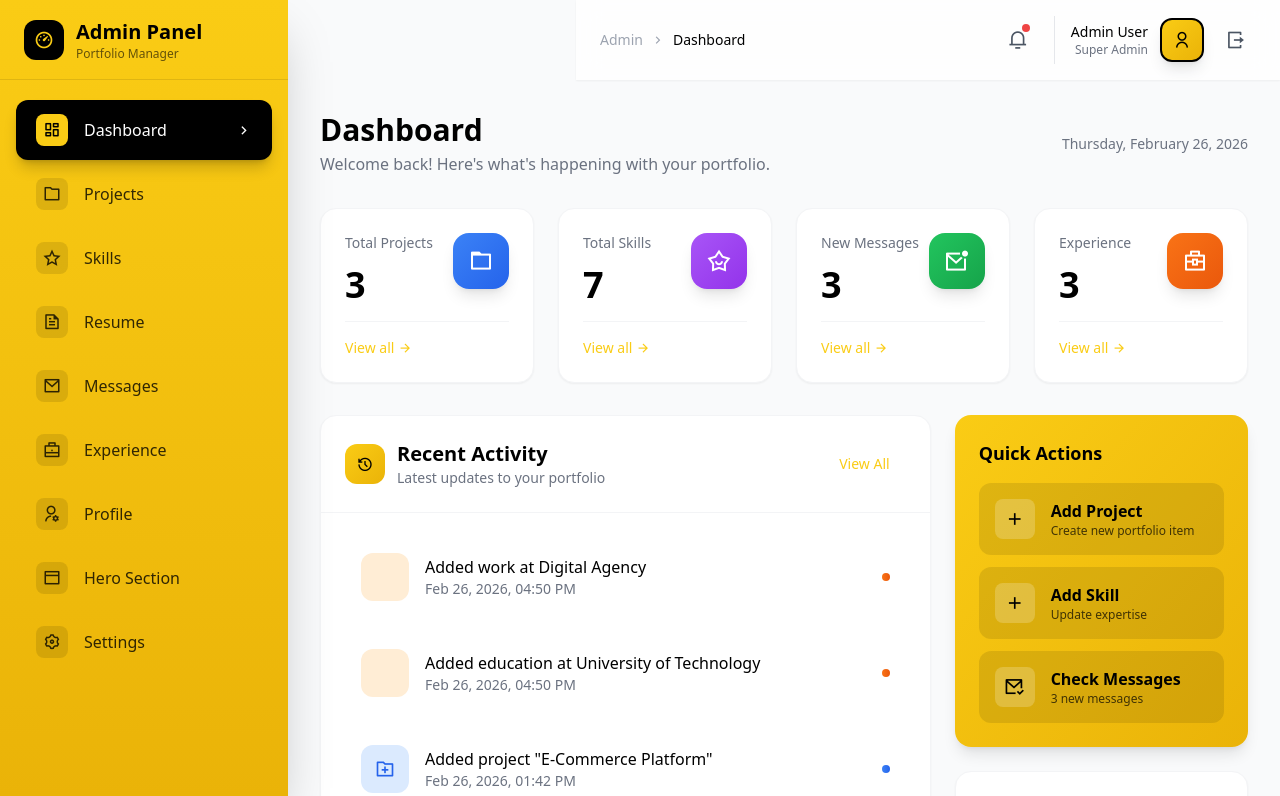
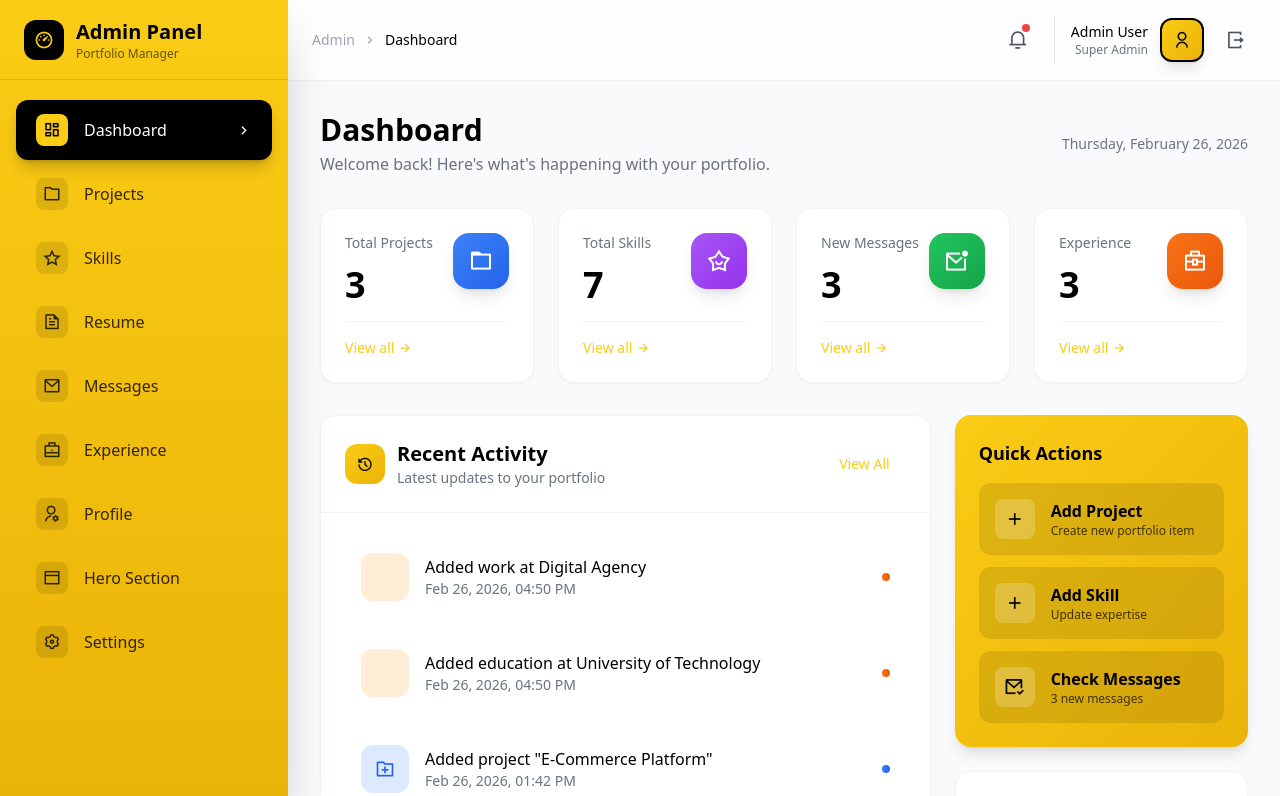
Before and after one commit to Farhanrangrez-dev/Portfolio_admin-panel, a React (Vite) app: page /admin/dashboard in a window 1280 px wide. Shown: the top 796 px of the page. Built offline with nearby package versions, Linux system fonts and the light colour scheme; sample sign-in values are in the browser's storage; some icons are missing.

Commit message:
last changse all code porfect is ok

```diff
--- a/src/components/MainLayout.jsx
+++ b/src/components/MainLayout.jsx
@@ -7,8 +7,8 @@ export default function MainLayout() {
   return (
     <div className="min-h-screen bg-gray-50">
       <Sidebar />
+        <Nevbar />
       <div className="lg:ml-72 flex flex-col min-h-screen">
-        <Nevbar />
         <main className="flex-1 p-4 sm:p-6 lg:p-8">
           <Outlet />
         </main>
--- a/src/features/Layouts/Nevbar.jsx
+++ b/src/features/Layouts/Nevbar.jsx
@@ -23,7 +23,7 @@ function Nevbar() {
   }, [location])
 
   return (
-    <header className="sticky top-0 z-30 px-4 sm:px-6 py-3 sm:py-4 transition-all duration-300 bg-white/80 backdrop-blur-md shadow-sm lg:ml-72">
+   <header className="sticky top-0 z-30 w-full px-4 sm:px-6 py-3 sm:py-4 transition-all duration-300 bg-white/80 backdrop-blur-md shadow-sm lg:ml-72 lg:w-[calc(100%-18rem)]">
       <div className="flex items-center justify-between">
         <div className="flex items-center gap-3 sm:gap-4">
           {/* Mobile Menu Toggle */}
--- a/src/features/Layouts/Sidebar.jsx
+++ b/src/features/Layouts/Sidebar.jsx
@@ -103,12 +103,12 @@ function Sidebar() {
 
         {/* Mobile Logout Button */}
         <div className="lg:hidden absolute bottom-6 left-4 right-4">
-          <button className="w-full flex items-center gap-3 px-5 py-3.5 bg-red-500 text-white rounded-xl hover:bg-red-600 transition-all duration-200 font-medium shadow-lg shadow-red-500/30 hover:shadow-red-500/40">
+          {/* <button className="w-full flex items-center gap-3 px-5 py-3.5 bg-red-500 text-white rounded-xl hover:bg-red-600 transition-all duration-200 font-medium shadow-lg shadow-red-500/30 hover:shadow-red-500/40">
             <div className="w-8 h-8 bg-white/20 rounded-lg flex items-center justify-center">
               <i className="ri-logout-box-r-line text-lg" />
             </div>
             <span>Logout</span>
-          </button>
+          </button> */}
         </div>
       </aside>
     </>
```
